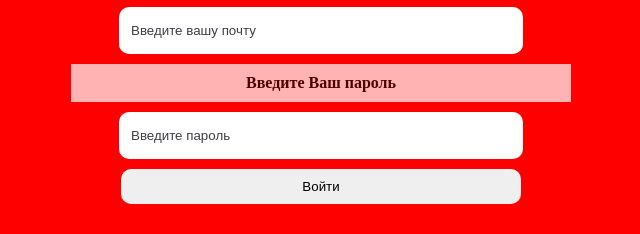
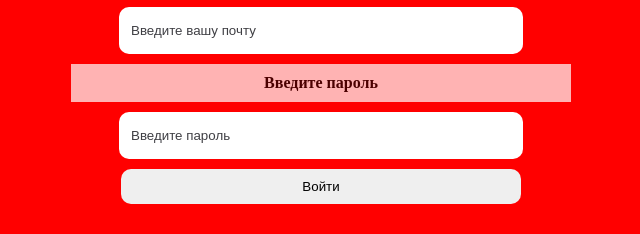
Before and after one commit to Zl0yBibis/zl0ybibis.github.io, a plain HTML site: page index.html in a window 1280 px wide. Shown: the part 207-441 px from the top of the page, 319-959 px from the left. Drawn offline with Linux system fonts and the light colour scheme.

Commit message:
Update index.html

```diff
--- a/index.html
+++ b/index.html
@@ -15,7 +15,7 @@
         <form class="form_auth_style" action="#" method="post">
           <label>Введите вашу почту</label>
           <input type="email" name="auth_email" placeholder="Введите вашу почту" required >
-          <label>Введите Ваш пароль</label>
+          <label>Введите пароль</label>
           <input type="password" name="auth_pass" placeholder="Введите пароль" required >
           <button class="form_auth_button" type="submit" name="form_auth_submit">Войти</button>
         </form>
```
